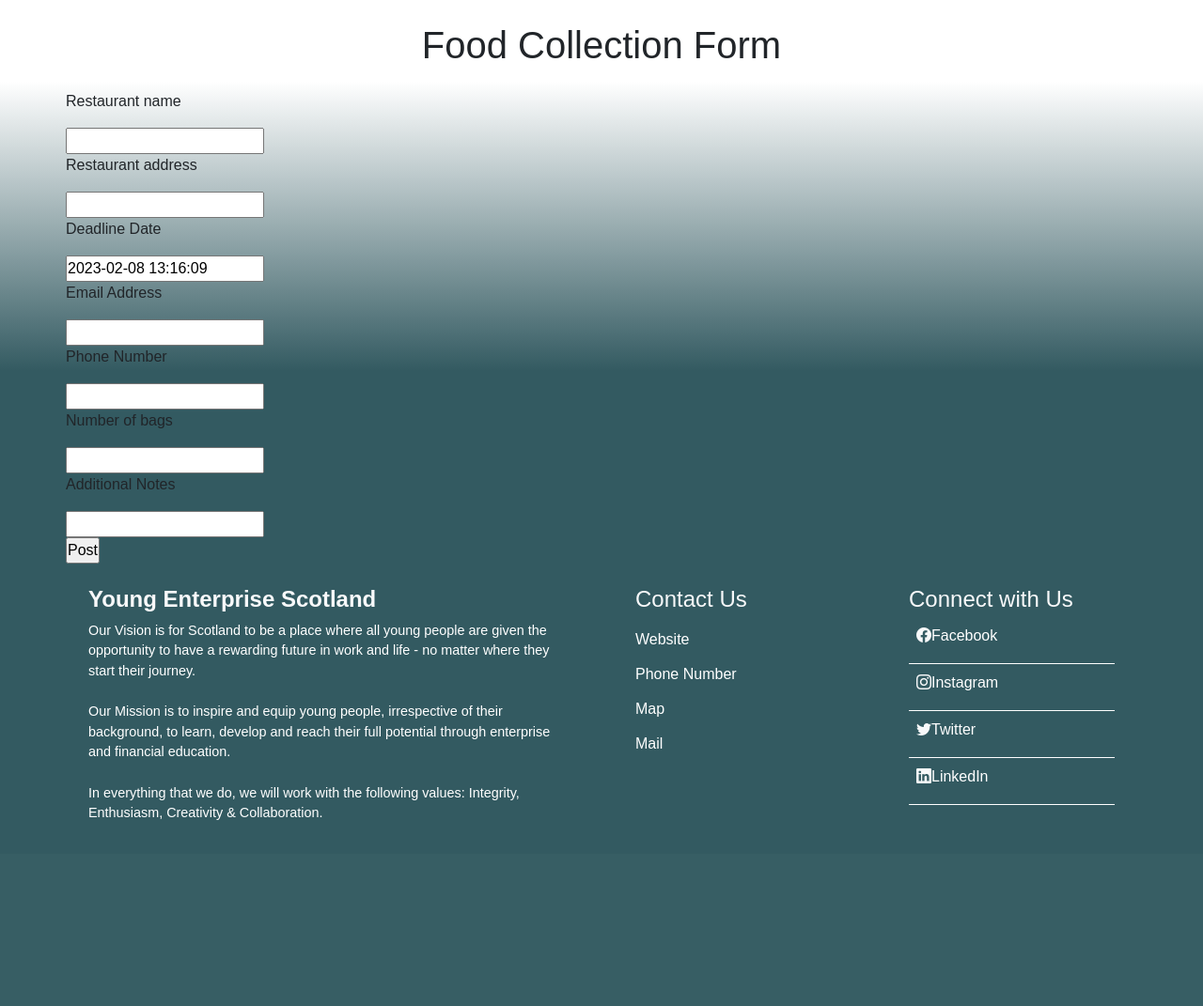
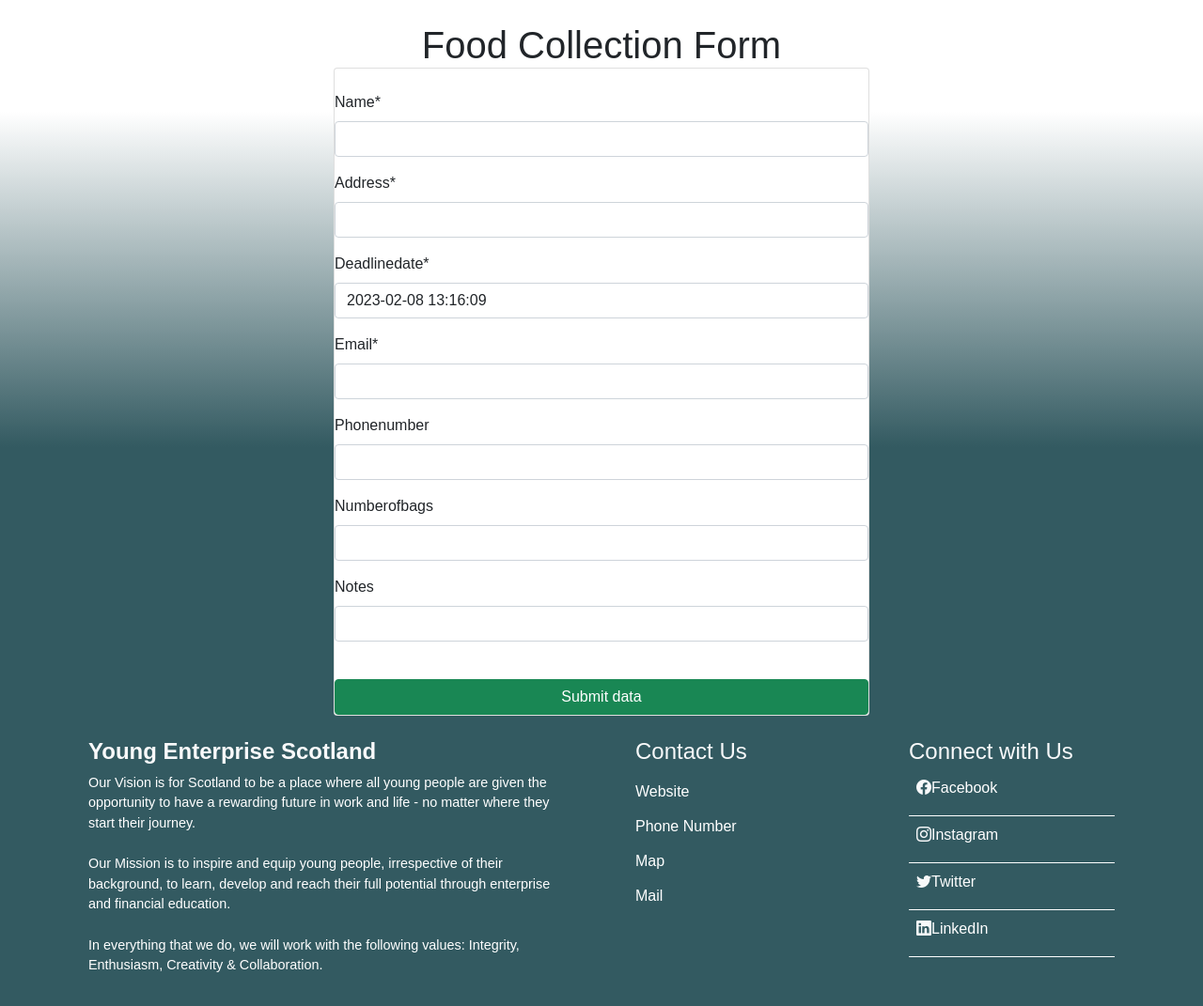
Before and after one commit to farz-1/RootToPlate, a Django app: page /composter/restaurants/ in a window 1280 px wide. Shown: the part 119-1190 px from the top of the page at 94% size. Before the commit the page ends 992 px from the top, so only its background shows below. Run offline with Django 4.2, Linux system fonts and the light colour scheme; some libraries are stand-ins or nearby versions; some web fonts are replaced.

Commit message:
Removed cursive(from its existence) CRISPYFIED EVERYTHING MWHAHAHAHAHAHA

```diff
--- a/roottoplate/roottoplate/settings.py
+++ b/roottoplate/roottoplate/settings.py
@@ -39,6 +39,7 @@ INSTALLED_APPS = [
     'django.contrib.messages',
     'django.contrib.staticfiles',
     'composter',
+    'crispy_forms',
     'crispy_bootstrap5',
 ]
 
--- a/roottoplate/static/css/base.css
+++ b/roottoplate/static/css/base.css
@@ -100,10 +100,6 @@ h1, h2, h3, h4, h5 {
     box-sizing: border-box;
 }
 
-body {
-    font-family: cursive;
-}
-
 a {
     text-decoration: none;
 }
--- a/roottoplate/templates/composter/restaurant_form.html
+++ b/roottoplate/templates/composter/restaurant_form.html
@@ -1,40 +1,41 @@
 <!DOCTYPE html>
-<title>Food Collection</title>
 {% extends 'composter/base.html' %}
 {% load static %}
-
+{% load crispy_forms_tags %}
+<title>Food Collection</title>
 {% block content_block %}
 <h1 class="container text-center">Food Collection Form</h1>
-    <form method="post" enctype="multipart/form-data" action="{% url 'composter:restaurant_form' %}">
+    <form method="post" class="container justify-content-center"
+          enctype="multipart/form-data" action="{% url 'composter:restaurant_form' %}">
         {% csrf_token %}
         {% for hidden in form.hidden_fields %}
         {{ hidden }}
         {% endfor %}
-        <div >
+        <div class="card w-50">
             <br>
-            <p>Restaurant name</p>
+
             {{ restaurant_form.name.errors }}
-            {{ restaurant_form.name }}
-            <p>Restaurant address</p>
+            {{ restaurant_form.name|as_crispy_field }}
+
             {{ restaurant_form.address.errors }}
-            {{ restaurant_form.address }}
-            <p>Deadline Date</p>
+            {{ restaurant_form.address|as_crispy_field }}
+
             {{ restaurant_form.deadlineDate.errors }}
-            {{ restaurant_form.deadlineDate }}
-            <p>Email Address</p>
+            {{ restaurant_form.deadlineDate|as_crispy_field }}
             {{ restaurant_form.email.errors }}
-            {{ restaurant_form.email }}
-            <p>Phone Number</p>
+            {{ restaurant_form.email|as_crispy_field }}
+
             {{ restaurant_form.phoneNumber.errors }}
-            {{ restaurant_form.phoneNumber }}
-            <p>Number of bags</p>
+            {{ restaurant_form.phoneNumber|as_crispy_field }}
+
             {{ restaurant_form.numberOfBags.errors }}
-            {{ restaurant_form.numberOfBags }}
-            <p>Additional Notes</p>
+            {{ restaurant_form.numberOfBags|as_crispy_field }}
+
             {{ restaurant_form.notes.errors }}
-            {{ restaurant_form.notes }}
+            {{ restaurant_form.notes|as_crispy_field }}
             <br>
-            <input type="submit" name="submit" value="Post">
+            <button type="submit" value="Post" class="btn btn-success">Submit data</button>
+            <!--<input type="submit" name="submit" value="Post">-->
         </div>
 
     </form>
```
Also changed, not shown: roottoplate/templates/composter/compost_form.html (+17 -12 lines), roottoplate/templates/composter/compost_output_form.html (+12 -11 lines), roottoplate/templates/composter/temperature_form.html (+19 -16 lines).
